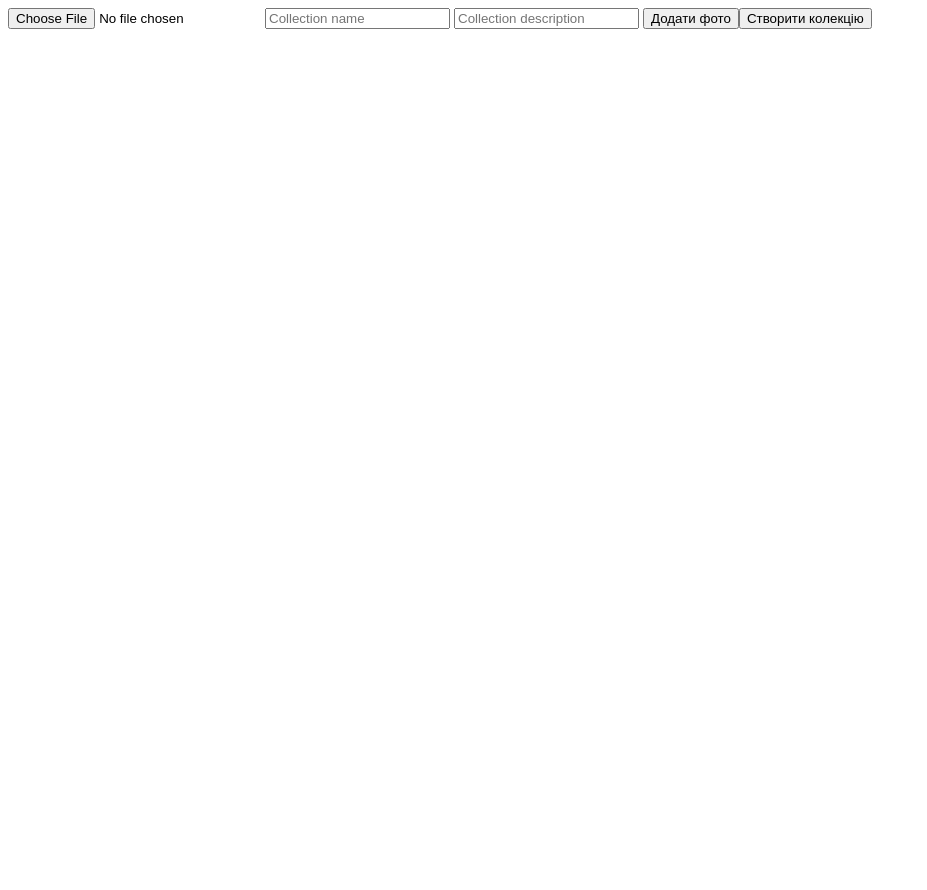
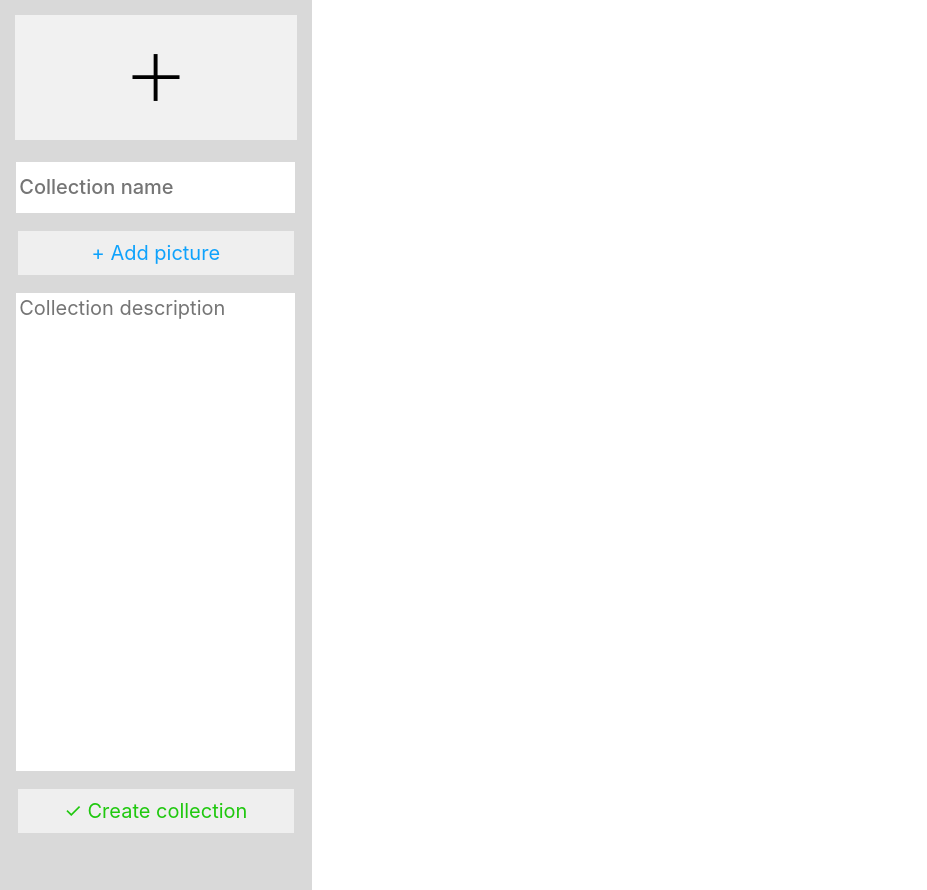
Before and after one commit to DerFacn/filippart, a Flask app: template app/templates/panel/collection.html in a window 1280 px wide. Shown: the whole page, without its empty margins (0-927 px from the left). Run offline with Flask 3, Linux system fonts and the light colour scheme; the template is opened without the code that fills it, so the values that code supplies are empty.

Commit message:
Collection creating redesigned

```diff
--- /dev/null
+++ b/app/static/css/panel/collection.css
@@ -0,0 +1,176 @@
+* {
+    font-family: 'Inter', sans-serif;
+}
+
+:root {
+    --blue: #0EA2FC;
+    --green: #1FC80E;
+    --red: #FD3D26;
+}
+
+body {
+    margin: 0;
+    padding: 0;
+}
+
+form {
+    margin: 0;
+    padding: 0;
+    height: 100vh;
+}
+
+/* Special elements */
+
+.success {
+    color: var(--green);
+    transition: all .3s ease;
+}
+
+.success:hover {
+    color: white;
+    background-color: var(--green);
+}
+
+.info {
+    color: var(--blue);
+    transition: all .3s ease;
+}
+
+.info:hover {
+    color: white;
+    background-color: var(--blue);
+}
+
+.warning {
+    color: var(--red);
+    transition: all .3s ease;
+}
+
+.warning:hover {
+    color: white;
+    background-color: var(--red);
+}
+
+.heavy {
+    font-weight: 500;
+}
+
+.hidden {
+    display: none;
+}
+
+/* Menu sidebar */
+
+.menu {
+    width: 22%;
+    height: 100%;
+    position: fixed;
+    top: 0;
+    left: 0;
+    padding: 15px;
+
+    display: flex;
+    flex-direction: column;
+    align-items: center;
+    gap: 18px;
+
+    background-color: #D9D9D9;
+}
+
+.menu label img {
+    width: 100%;
+}
+
+.menu input {
+    width: 97%;
+    height: 5%;
+    border: none;
+    font-size: 20px;
+    padding: 3px;
+}
+
+.menu button {
+    width: 98%;
+    height: 5%;
+    border: none;
+    cursor: pointer;
+    font-size: 20px;
+}
+
+#collection_preview {
+    display: none;
+}
+
+#collection_description {
+    text-align: start;
+    height: 53%;
+    width: 97%;
+    resize: none;
+    font-size: 20px;
+    border: none;
+    padding: 3px;
+}
+
+/* Content picture frames */
+
+.content {
+    height: 100vh;
+    width: 74%;
+    margin-left: 25%;
+    gap: 18px;
+}
+
+.card {
+    background-color: #D9D9D9;
+    height: 40%;
+    display: flex;
+    padding: 16px 21px 16px 21px;
+    gap: 15px;
+    margin-bottom: 18px;
+}
+
+.card .col-left {
+    width: 30%;
+    display: flex;
+    flex-direction: column;
+    align-items: center;
+    gap: 18px;
+}
+
+img {
+    width: 100%;
+    max-height: 160px;
+    max-width: 360px;
+}
+
+.card input {
+    width: 98%;
+    height: 16%;
+    border: none;
+    font-size: 20px;
+}
+
+.card button {
+    width: 100%;
+    height: 18%;
+    border: none;
+    font-size: 20px;
+    cursor: pointer;
+    transition: all .3s ease;
+}
+
+.card .col-right {
+    display: flex;
+    width: 100%;
+}
+
+.card textarea {
+    width: 100%;
+    resize: none;
+    border: none;
+    font-size: 20px;
+}
+
+#picture_preview {
+    display: none;
+}
--- /dev/null
+++ b/app/static/js/panel/collection.js
@@ -0,0 +1,79 @@
+let idCounter = 0;
+
+const addBtn = document.getElementById('addBtn')
+addBtn.addEventListener('click', addInput)
+
+function addInput() {
+  idCounter++;
+
+  const inputGroup = document.createElement('div');
+  inputGroup.classList.add('card');
+
+  const colLeft = document.createElement('div');
+  colLeft.classList.add('col-left');
+
+  const pictureLabel = document.createElement('label');
+  const pictureImg = document.createElement('img');
+  pictureImg.src = "/static/icons/picture.svg";
+  pictureImg.alt = "Picture frame";
+  pictureLabel.appendChild(pictureImg);
+
+  const pictureInput = document.createElement('input');
+  pictureInput.type = 'file';
+  pictureInput.id = `picture_${idCounter}`;
+  pictureInput.name = `picture_${idCounter}`;
+  pictureInput.classList.add('hidden');
+  pictureInput.addEventListener('change', function() {
+    previewImage(this);
+  });
+  pictureLabel.htmlFor = `picture_${idCounter}`;
+
+  const inputName = document.createElement('input');
+  inputName.type = 'text';
+  inputName.name = `name_${idCounter}`;
+  inputName.classList.add('heavy');
+  inputName.placeholder = 'Picture name';
+
+  const inputPrice = document.createElement('input');
+  inputPrice.type = 'number';
+  inputPrice.name = `price_${idCounter}`;
+  inputPrice.placeholder = 'Price';
+
+  const deleteButton = document.createElement('button');
+  deleteButton.textContent = '✖ Delete picture';
+  deleteButton.classList.add('warning');
+  deleteButton.addEventListener('click', function() {
+    inputGroup.remove();
+  });
+
+  colLeft.appendChild(pictureLabel);
+  colLeft.appendChild(pictureInput);
+  colLeft.appendChild(inputName);
+  colLeft.appendChild(inputPrice);
+  colLeft.appendChild(deleteButton);
+
+  const colRight = document.createElement('div');
+  colRight.classList.add('col-right');
+
+  const inputDescription = document.createElement('textarea');
+  inputDescription.placeholder = 'Picture description';
+  inputDescription.name = `description_${idCounter}`;
+
+  colRight.appendChild(inputDescription);
+
+  inputGroup.appendChild(colLeft);
+  inputGroup.appendChild(colRight);
+
+  document.getElementById('content').appendChild(inputGroup);
+}
+
+function previewImage(input) {
+  const pictureLabel = input.previousElementSibling;
+  const previewImg = pictureLabel.querySelector('img');
+
+  const reader = new FileReader();
+  reader.onload = function(e) {
+    previewImg.src = e.target.result;
+  };
+  reader.readAsDataURL(input.files[0]);
+}
--- a/app/templates/panel/collection.html
+++ b/app/templates/panel/collection.html
@@ -3,97 +3,52 @@
 <head>
 <meta charset="UTF-8">
 <meta name="viewport" content="width=device-width, initial-scale=1.0">
-<title>Upload Form</title>
-<style>
-  .preview-container {
-    margin-top: 10px;
-  }
-  .preview-image {
-    max-width: 200px;
-    max-height: 200px;
-    margin-right: 10px;
-  }
-</style>
+  <link rel="stylesheet" href="{{ url_for('static', filename='css/panel/collection.css') }}">
+<title>Create collection</title>
 </head>
 <body>
+    <div class="container">
+        <form method="post" enctype="multipart/form-data">
+            <div class="menu">
+                <label for="collection_preview">
+                    <img src="{{ url_for('static', filename='icons/picture.svg') }}" alt="Picture frame">
+                </label>
+                <input type="file" class="hidden" id="collection_preview" name="collection_preview" onchange="previewImage(this)">
+                <input type="text" class="heavy" name="collection_name" placeholder="Collection name" required>
+                <button class="info" id="addBtn" type="button"> + Add picture</button>
+                <textarea id="collection_description" name="collection_description" placeholder="Collection description"></textarea>
+                <button class="success" type="submit">✓ Create collection</button>
+            </div>
+            <div class="content" id="content">
 
-<form id="uploadForm" method="post" enctype="multipart/form-data">
-  <input type="file" name="collection_preview">
-  <input type="text" name="collection_name" placeholder="Collection name" required>
-  <input type="text" name="collection_description" placeholder="Collection description" required>
-  <button type="button" onclick="addInput()">Додати фото</button><button>Створити колекцію</button>
-</form>
+<!--                  <div class="card">-->
+<!--                      <div class="col-left">-->
+<!--                          <label for="picture_preview">-->
+<!--                              <img src="{{ url_for('static', filename='icons/picture.svg') }}" alt="Picture frame">-->
+<!--                          </label>-->
+<!--                          <input type="file" class="hidden" id="picture_preview">-->
+<!--                          <input type="text" class="heavy" placeholder="Picture name">-->
+<!--                          <input type="number" placeholder="Price">-->
+<!--                          <button class="warning" type="button">✖ Delete picture</button>-->
+<!--                      </div>-->
+<!--                      <div class="col-right">-->
+<!--                          <textarea placeholder="Picture description"></textarea>-->
+<!--                      </div>-->
+<!--                  </div>-->
 
-<script>
-let idCounter = 0;
+              </div>
+        </form>
+    </div>
 
-function addInput() {
-  idCounter++;
-
-  const inputGroup = document.createElement('div');
-  inputGroup.id = `group_${idCounter}`;
-
-  const inputFile = document.createElement('input');
-  inputFile.type = 'file';
-  inputFile.name = `picture_${idCounter}`;
-  inputFile.addEventListener('change', function() {
-    previewImage(this, `preview_${inputGroup.id}`);
-  });
-
-  const inputName = document.createElement('input');
-  inputName.type = 'text';
-  inputName.name = `name_${idCounter}`;
-  inputName.placeholder = 'Ім\'я';
-
-  const inputDescription = document.createElement('input');
-  inputDescription.type = 'text';
-  inputDescription.name = `description_${idCounter}`;
-  inputDescription.placeholder = 'Опис';
-
-  const inputPrice = document.createElement('input');
-  inputPrice.type = 'number';
-  inputPrice.name = `price_${idCounter}`;
-  inputPrice.placeholder = 'Ціна';
-
-  const deleteButton = document.createElement('button');
-  deleteButton.textContent = 'Видалити';
-  deleteButton.addEventListener('click', function() {
-    inputGroup.remove();
-  });
-
-  const previewDiv = document.createElement('div');
-  previewDiv.className = 'preview-container';
-  previewDiv.style.display = "none";
-  let previewImg = document.createElement('img');
-  previewImg.className = 'preview-image';
-  previewImg.id = `preview_group_${idCounter}`
-
-  previewDiv.appendChild(previewImg);
-
-  inputGroup.appendChild(inputFile);
-  inputGroup.appendChild(inputName);
-  inputGroup.appendChild(inputDescription);
-  inputGroup.appendChild(inputPrice);
-  inputGroup.appendChild(deleteButton);
-  inputGroup.appendChild(previewDiv);
-
-  document.getElementById('uploadForm').appendChild(inputGroup);
-}
-
-function previewImage(input, previewId) {
-  let preview = document.getElementById(previewId);
-
-  if (preview) {
-    const reader = new FileReader();
-    reader.onload = function(e) {
-      preview.src = e.target.result;
-    };
-    reader.readAsDataURL(input.files[0]);
-    preview.parentNode.style.display = 'block';
-    return
-  }
-}
-</script>
-
+          <!--<form id="uploadForm" method="post" enctype="multipart/form-data">-->
+<!--  <div class="header">-->
+<!--    <input type="file" name="collection_preview">-->
+<!--    <input type="text" name="collection_name" placeholder="Collection name" required>-->
+<!--    <input type="text" name="collection_description" placeholder="Collection description" required>-->
+<!--    <button type="button" onclick="addInput()">+ Add picture</button>-->
+<!--    <button>✓ Create collection</button>-->
+<!--  </div>-->
+<!--</form>-->
+<script src="{{ url_for('static', filename='js/panel/collection.js') }}"></script>
 </body>
 </html>
```
Also changed, not shown: app/panel/routes.py (+6 -3 lines), app/static/css/panel.css (+27 -2 lines), app/templates/panel/index.html (+5 -3 lines), app/static/icons/picture.svg (added).
